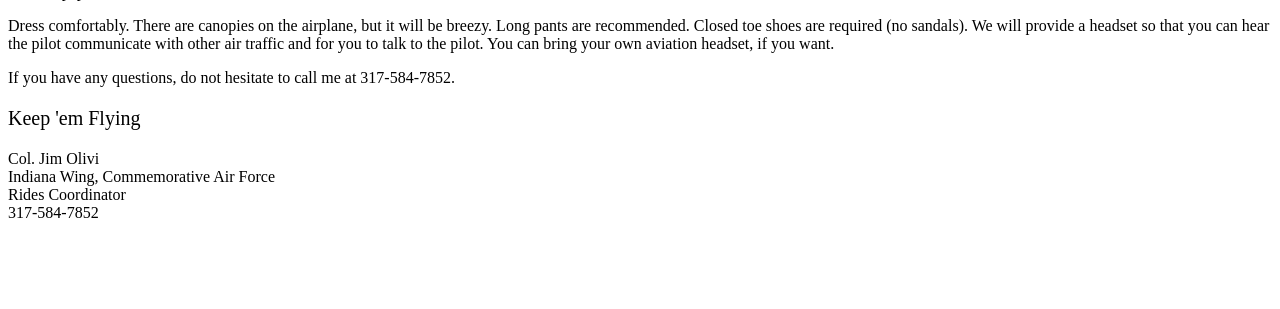
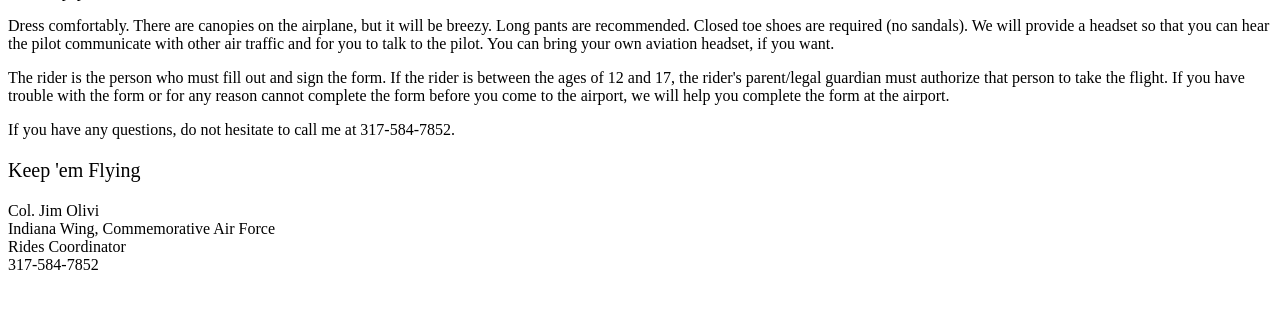
Before and after one commit to OldGuyProgrammer/CAFRides, a Python web app: template templates/Confirm_Without_Hold_Harmless.html in a window 1280 px wide. Shown: the part 165-474 px from the top of the page. Run offline with Jinja, Linux system fonts and the light colour scheme; the template is opened without the code that fills it, so the values that code supplies are empty.

Commit message:
Text added to Confirmation Letter instructing the person that the rider is to fill out the hold harmless form and that a guardian must authorize a minor.

```diff
--- a/templates/Confirm_Without_Hold_Harmless.html
+++ b/templates/Confirm_Without_Hold_Harmless.html
@@ -1,4 +1,5 @@
-<!DOCTYPE html PUBLIC "-//W3C//DTD XHTML 1.0 Transitional//EN" "http://www.w3.org/TR/xhtml1-/DTD/xhtml1-transitional.dtd">
+<!DOCTYPE html PUBLIC "-//W3C//DTD XHTML 1.0 Transitional//EN"
+        "http://www.w3.org/TR/xhtml1-/DTD/xhtml1-transitional.dtd">
 <html xmlns="http://www.w3.org/1999/xhtml">
 <head>
     <title>Indiana Wing Ride Confirmation</title>
@@ -23,6 +24,9 @@
 
 <div id="holdHarmlessSection">
     {{ HH_text}}
+    <span>The rider is the person who must fill out and sign the form. If the rider is between the ages of 12 and 17, the rider's
+        parent/legal guardian must authorize that person to take the flight. If you have trouble with the form or for any reason cannot complete the form before you come to the airport, we
+        will help you complete the form at the airport.</span>
 </div>
 
 {% endif %}
```
